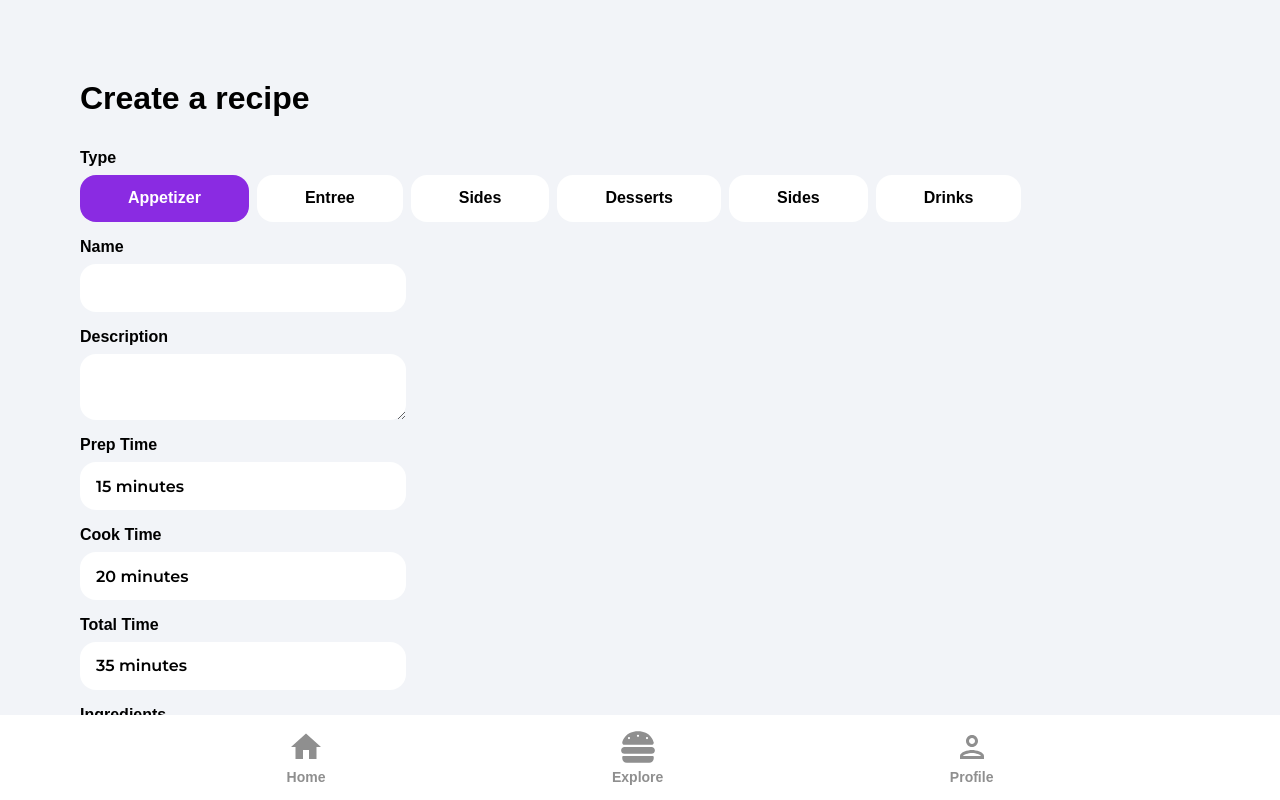
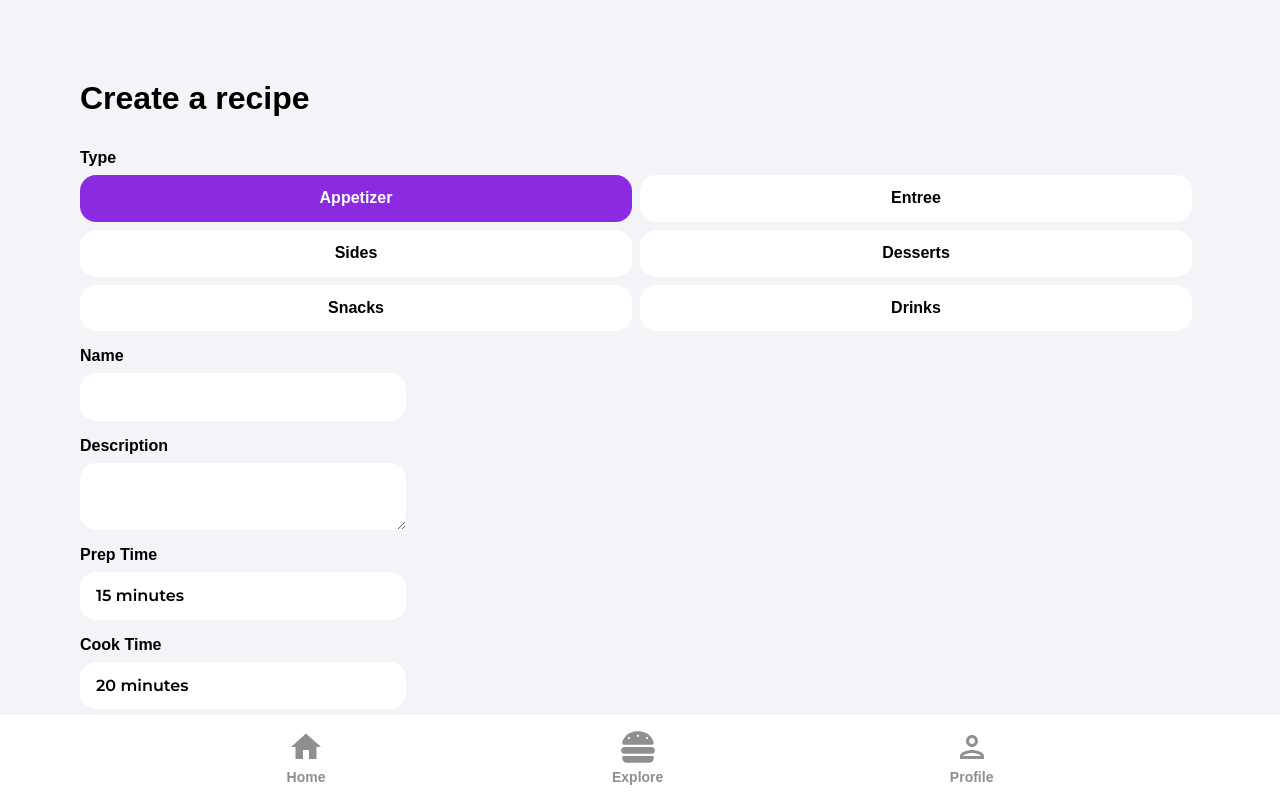
Before and after one commit to anyas1/home-cook, a React (Create React App) app: page /create-listing in a window 1280 px wide. Shown: the top 800 px of the page. Built offline with nearby package versions, Linux system fonts and the light colour scheme; no server answers; sample sign-in values are in the browser's storage.

Commit message:
Category corrections

```diff
--- a/src/index.css
+++ b/src/index.css
@@ -739,7 +739,8 @@ button {
 }
 
 .formButtons {
-  display: flex;
+  display: grid;
+  grid-template-columns: repeat(2, 1fr);
 }
 
 .formInputText {
--- a/src/pages/CreateListing.jsx
+++ b/src/pages/CreateListing.jsx
@@ -192,11 +192,11 @@ function CreateListings() {
             </button>
             <button
             type='button'
-            className={type === 'sides' ? 'formButtonActive' : 'formButton'}
+            className={type === 'snacks' ? 'formButtonActive' : 'formButton'}
             id='type'
-            value='sides'
+            value='snacks'
             onClick={onMutate}>
-              Sides
+              Snacks
             </button>
             <button
             type='button'
@@ -274,7 +274,6 @@ function CreateListings() {
             minLength='10'
             required
           />
-          <button id="additionalIngredient" type="submit" class="btn btn-primary">Add Ingredient</button>
           <label className='formLabel'>Instructions</label>
           <textarea
             className='formInputName'
--- a/src/pages/EditListing.jsx
+++ b/src/pages/EditListing.jsx
@@ -222,11 +222,11 @@ useEffect(() => {
             </button>
             <button
             type='button'
-            className={type === 'sides' ? 'formButtonActive' : 'formButton'}
+            className={type === 'snacks' ? 'formButtonActive' : 'formButton'}
             id='type'
-            value='sides'
+            value='snacks'
             onClick={onMutate}>
-              Sides
+              Snacks
             </button>
             <button
             type='button'
```
